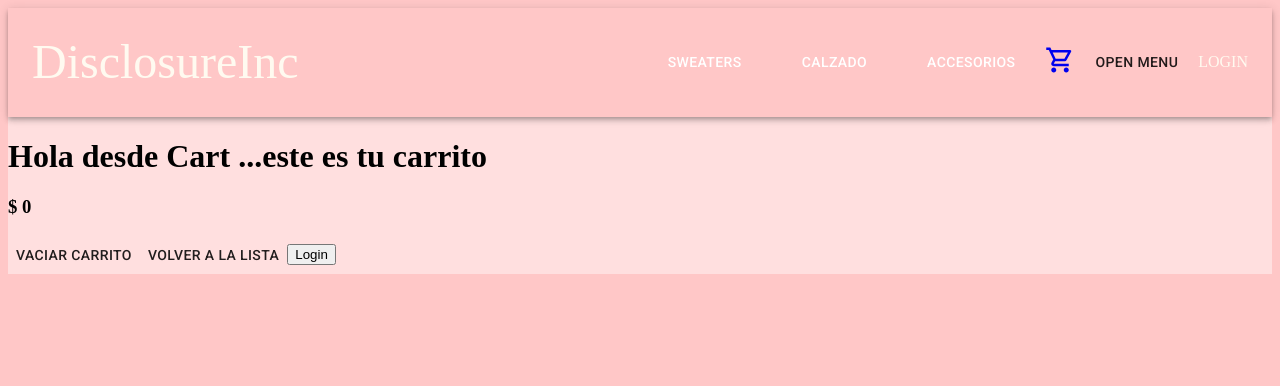
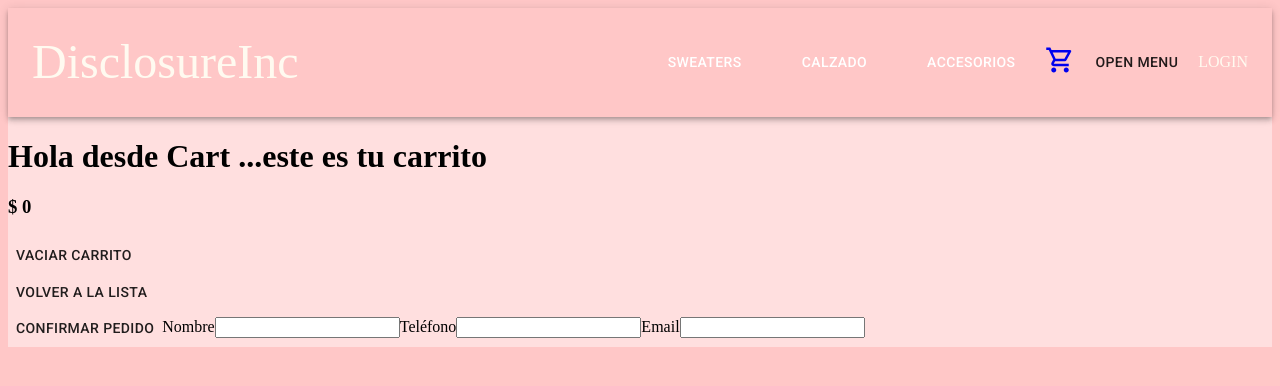
Before and after one commit to APao-dev/disclosureinc, a React (Create React App) app: page /cart in a window 1280 px wide. Shown: the top 386 px of the page. Built offline with nearby package versions, Linux system fonts and the light colour scheme.

Commit message:
cartContainer

```diff
--- a/src/containers/CartContainer/CartContainer.js
+++ b/src/containers/CartContainer/CartContainer.js
@@ -1,9 +1,12 @@
-import React from 'react';
+import React, { useState } from 'react';
 import { useContext } from 'react';
 import { CartContext } from '../../context/CartContext';
 import ItemCart from '../../components/ItemCart/ItemCart';
 import Button from '@material-ui/core/Button';
 import { Link } from 'react-router-dom';
+
+const { createOrder } = require('../../services/post.service');
+
 
 export default function CartContainer() {
     const{ cart, clear } = useContext(CartContext);
@@ -14,6 +17,17 @@ export default function CartContainer() {
         total = total + cart[i].items.price * cart[i].quantity;
     }
 
+    const [buyer, setBuyer] = useState(
+        { name: "",
+        phone: "",
+        email: "" });
+
+    const handleInputChange = (e) => {
+        setBuyer({
+          ...buyer,
+          [e.target.name]: e.target.value,
+        });
+      };
 
     return(
         <div>
@@ -28,7 +42,7 @@ export default function CartContainer() {
                     <div>
                         <h3>$ {total}</h3>
                     </div>
-                    <Button onClick={() =>clear()}>Vaciar Carrito</Button>
+                    <Button onClick={() =>clear()}>Vaciar Carrito</Button> <br></br>
 
                     <Link to="/posts" >
           <Button >
@@ -37,12 +51,49 @@ export default function CartContainer() {
         </Link>
 
 
-           <Link
-            to="/login">
-            <button >Login</button>
-            </Link>
 
-            </div>
+        <div>
+        {/* { cart.lenght === 0 ? ( Esto ya viene en la línea 36 */}
+
+            <Button onClick={createOrder}>
+
+                Confirmar Pedido
+
+            </Button>
+
+            <label htmlFor="name">Nombre</label>
+                <input
+                type="text"
+                name="name"
+                onChange={handleInputChange}
+                id="name"
+                placeholder=" "
+                />
+
+
+                <label htmlFor="tel">Teléfono</label>
+                <input
+                type="text"
+                name="phone"
+                onChange={handleInputChange}
+                id="tel"
+                placeholder=" "
+                />
+
+                <label htmlFor="email">Email</label>
+                <input
+                type="email"
+                name="email"
+                onChange={handleInputChange}
+                id="email"
+                placeholder=" "
+                />
+                {/* ) */}
+                <br></br>
+
         </div>
+
+        </div>
+    </div>
     )
 }
```
